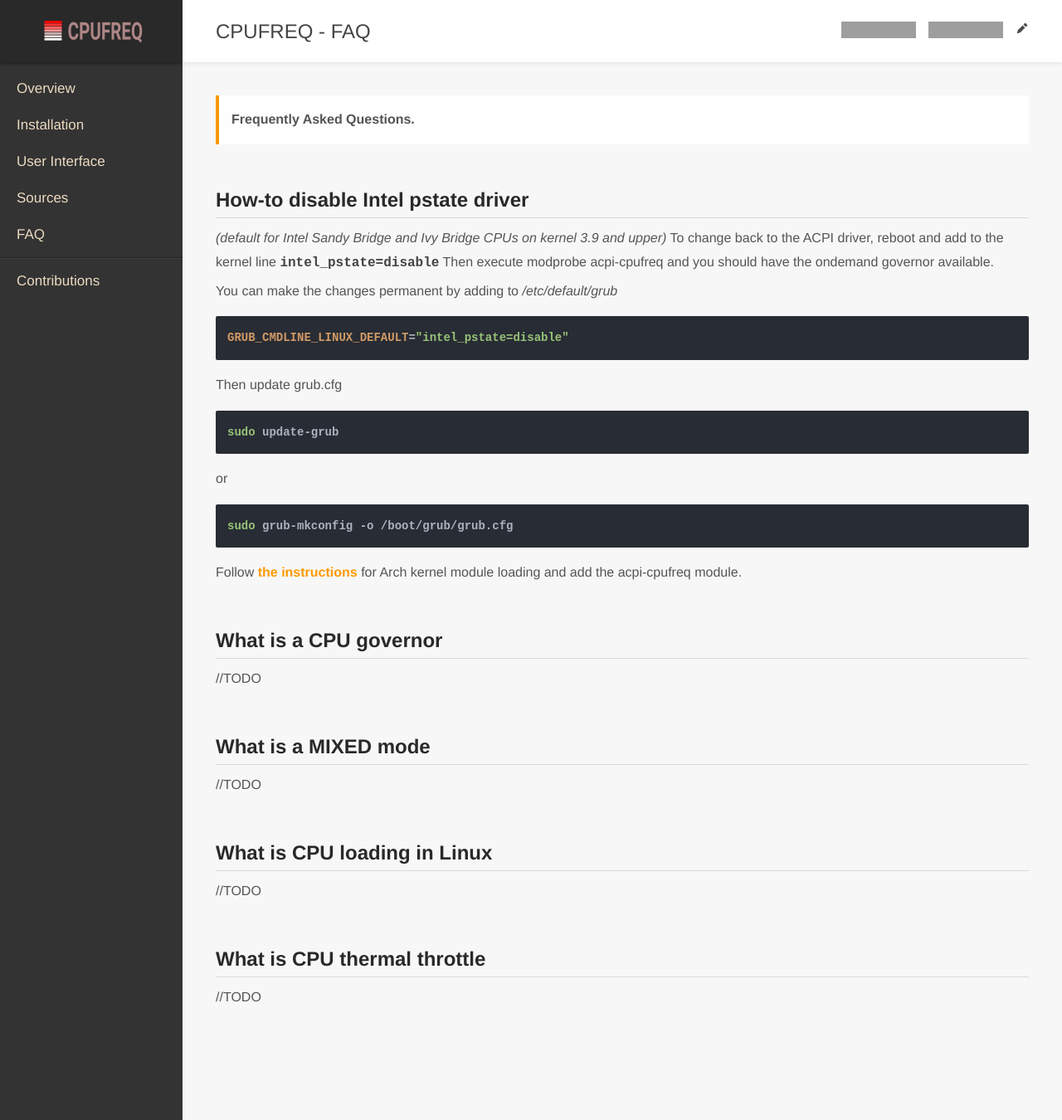
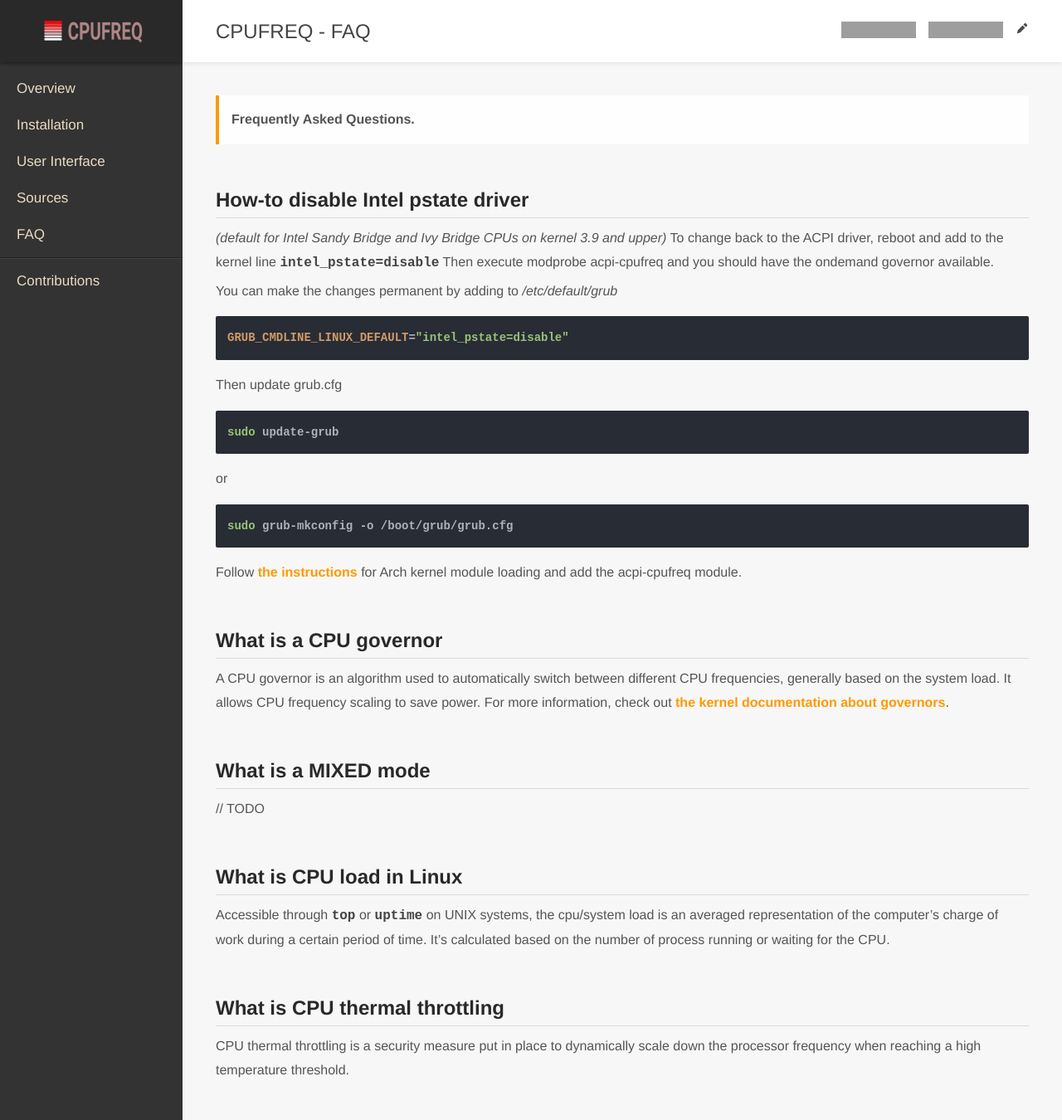
Before and after one commit to konkor/cpufreq, a Jekyll site: the page built from docs/faq.md, in a window 1280 px wide and 1350 px high. Shown: the whole window at 83% size. Built offline with Jekyll 4.4.1, drawn with Linux system fonts in a browser that asks for light colours; grey boxes are pictures that could not be loaded.

Commit message:
Add some terms explanations

```diff
--- a/docs/faq.md
+++ b/docs/faq.md
@@ -25,13 +25,14 @@ sudo grub-mkconfig -o /boot/grub/grub.cfg
 Follow [the instructions](https://wiki.archlinux.org/index.php/CPU_frequency_scaling) for Arch kernel module loading and add the acpi-cpufreq module.
 
 ## What is a CPU governor
-//TODO
+A CPU governor is an algorithm used to automatically switch between different CPU frequencies, generally based on the system load. It allows CPU frequency scaling to save power.
+For more information, check out [the kernel documentation about governors](https://www.kernel.org/doc/Documentation/cpu-freq/governors.txt).
 
 ## What is a MIXED mode
-//TODO
+// TODO
 
-## What is CPU loading in Linux
-//TODO
+## What is CPU load in Linux
+Accessible through ``top`` or ``uptime`` on UNIX systems, the cpu/system load is an averaged representation of the computer's charge of work during a certain period of time. It's calculated based on the number of process running or waiting for the CPU.
 
-## What is CPU thermal throttle
-//TODO
+## What is CPU thermal throttling
+CPU thermal throttling is a security measure put in place to dynamically scale down the processor frequency when reaching a high temperature threshold.
```
